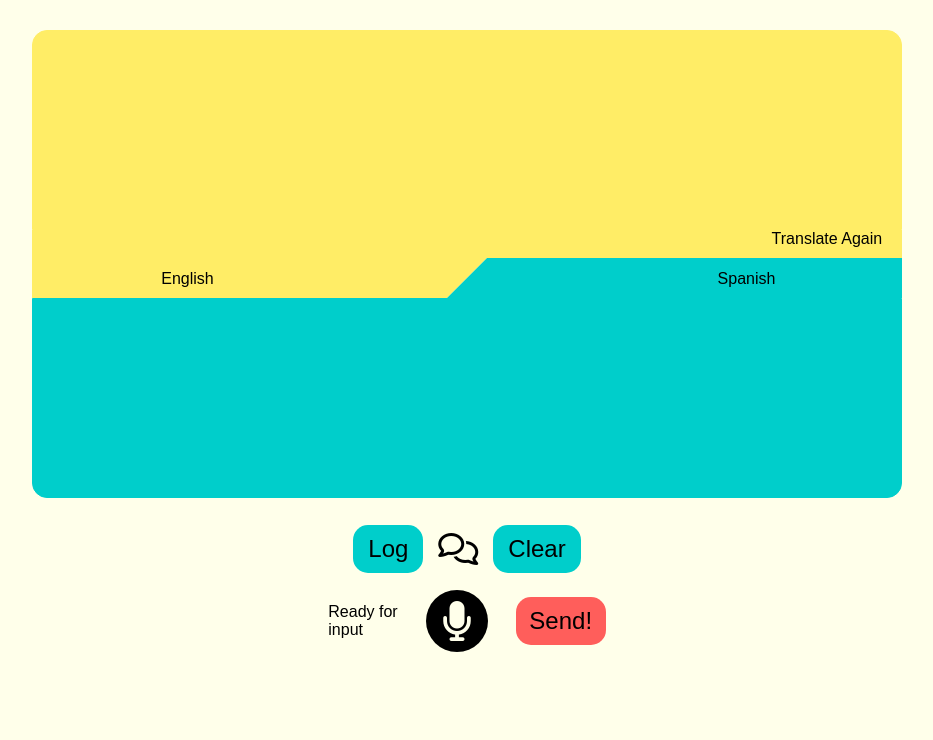
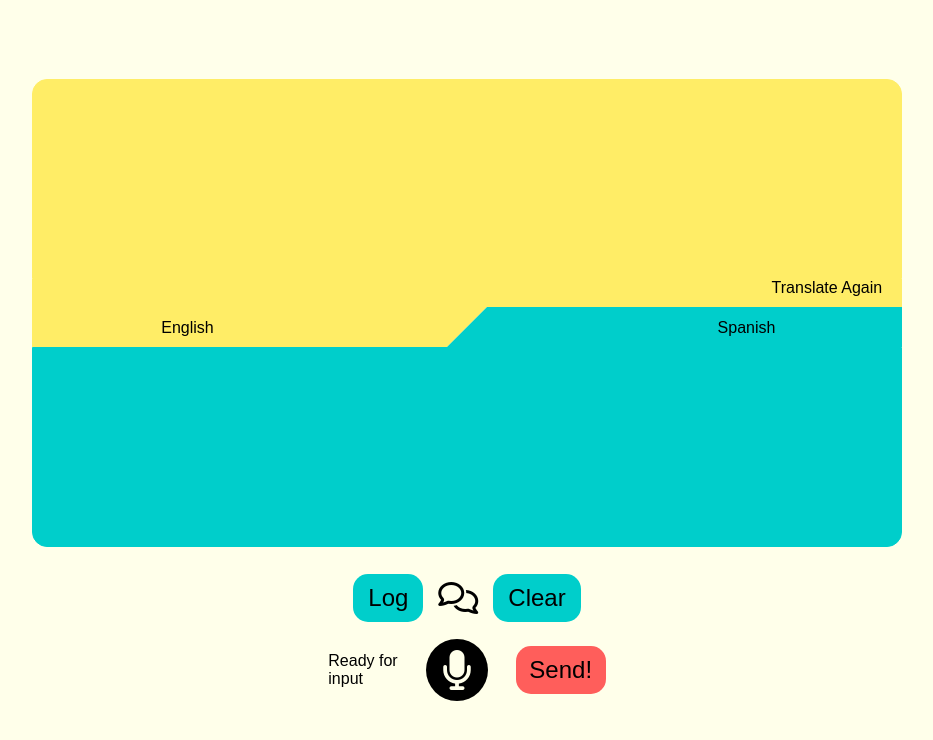
Before and after one commit to dspencer926/translation-google-speech, a React (Create React App) app in the folder client/: page / in a window 1280 px wide. Shown: the top 740 px of the page, without its empty margins (173-1106 px from the left). Built offline with nearby package versions, Linux system fonts and the light colour scheme; no server answers.

Commit message:
centered vertically, changed font size for desktop

```diff
--- a/client/src/App.css
+++ b/client/src/App.css
@@ -1,13 +1,14 @@
-html {
+html, body, #root, .App, #translation-container {
   height: 100%;
   width: 100%;
+}
+
+html {
   background-color: #FFFFEA;
   font-size: .75em;
 }
 
 .App {
-  height: 100%;
-  width: 100%;
   display: flex;
   flex-direction: column;
 }
@@ -128,9 +129,9 @@ TRANSLATION COMPONENT
 
 #translation-container {
   display: flex;
-  width: 100%;
   margin: 30px auto;
   flex-direction: column;
+  justify-content: center;
 }
 
 #translation-div, #input-div, #translation-form {
@@ -538,4 +539,8 @@ xbox {
     font-size: 1em;
   }
 
+  textarea {
+    font-size: 2em !important;
+  }
+
  }
```
Also changed, not shown: 8 other files (tests, documents, lock files or other folders).
